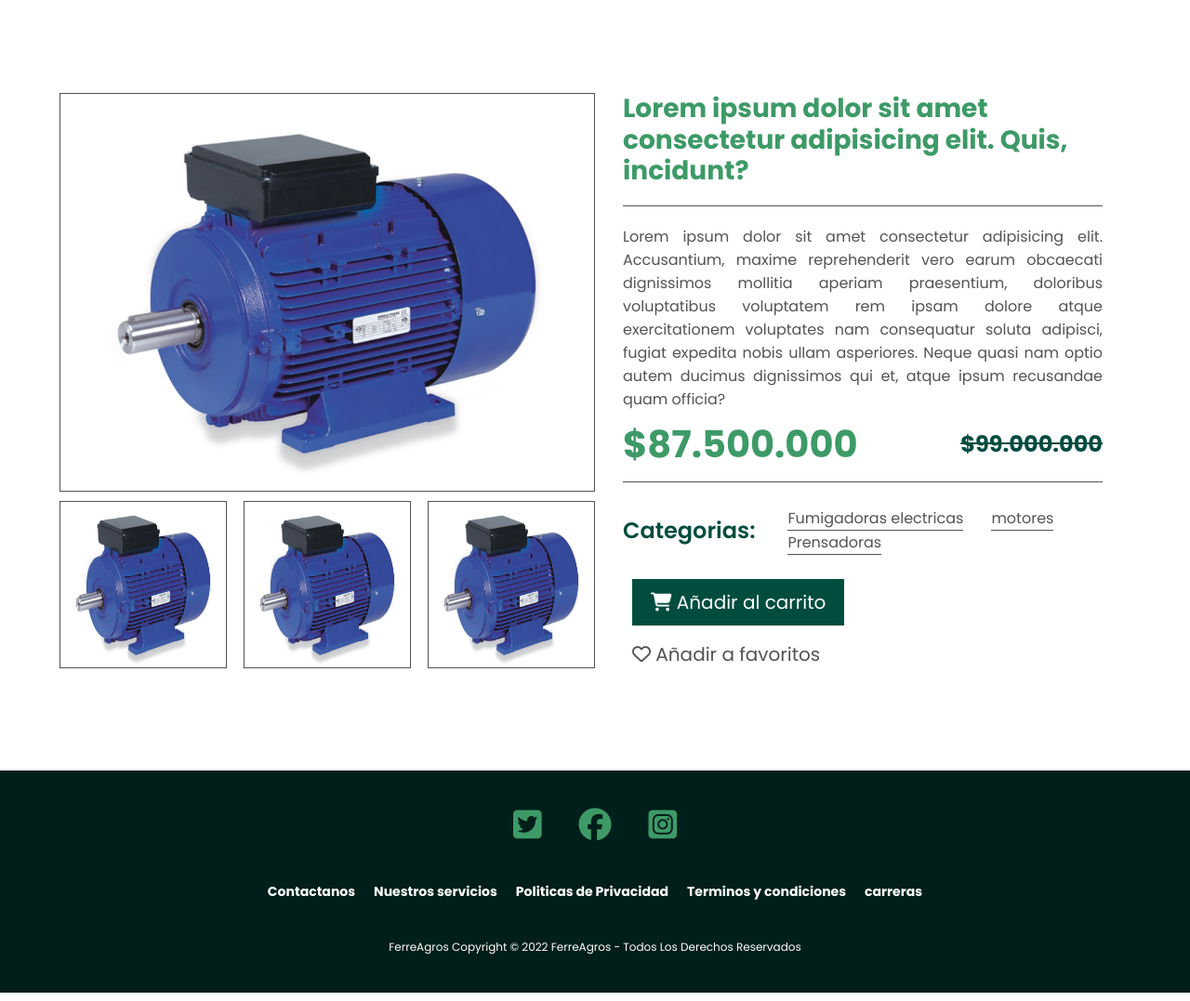
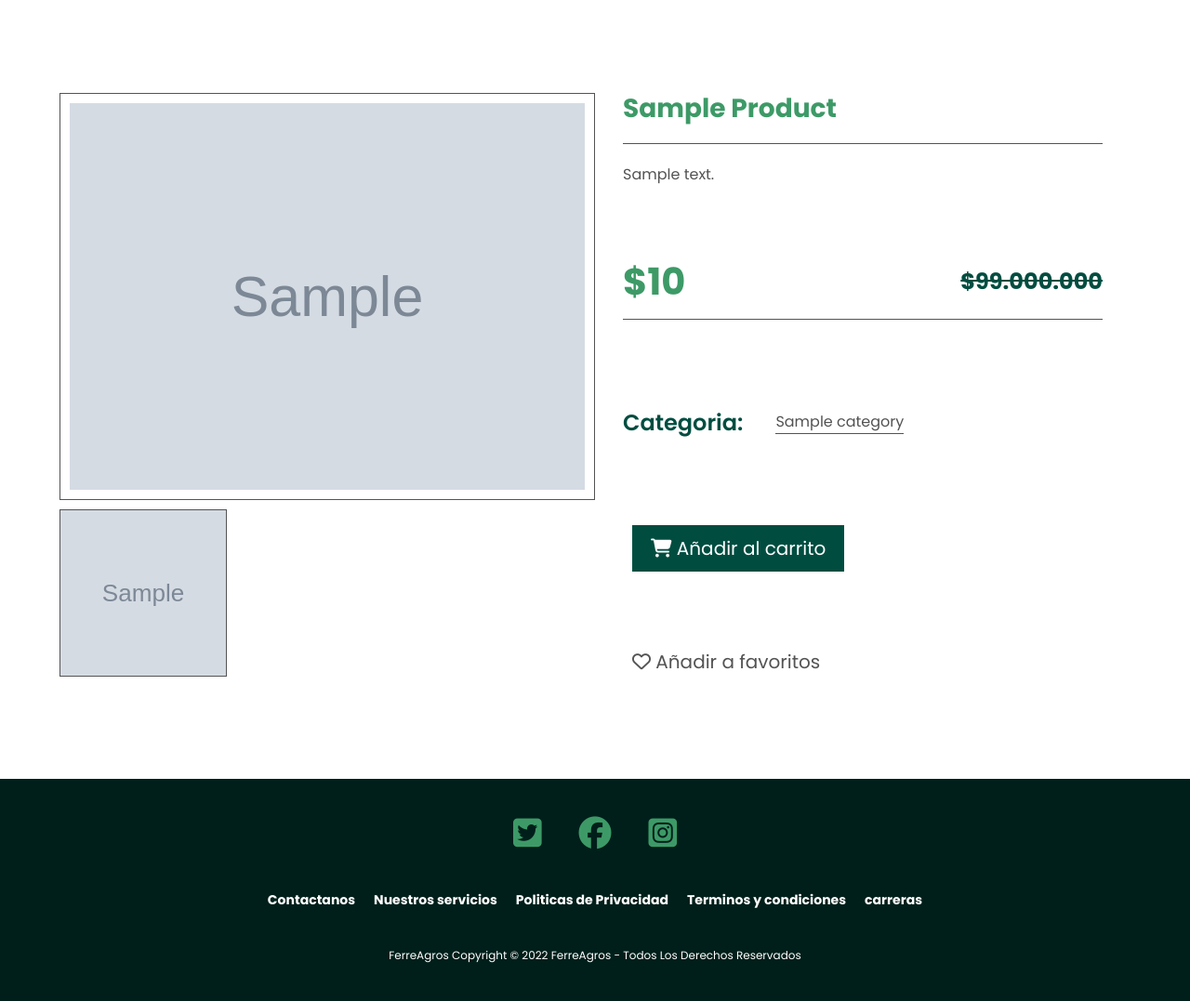
Before and after one commit to diegotangarife7/ferreagros, a Django app: template templates/product/detail_product.html in a window 1280 px wide. Shown: the part 70-1147 px from the top of the page at 93% size. Run offline with Django 4.2, Linux system fonts and the light colour scheme; the template is opened without the code that fills it: most values are stand-ins (such as "Sample title", 1, 10 or a date in 2020); grey boxes marked "Sample" are stand-in pictures; some libraries are stand-ins or nearby versions.

Commit message:
detalle del product dinamico

```diff
--- a/applications/product/urls.py
+++ b/applications/product/urls.py
@@ -9,7 +9,6 @@ app_name='product_app'
 urlpatterns = [
     path('todos/categorias/productos/', views.ListAllCategoriesAndProducts.as_view(), name='all_categories_products'),
     path('todos/categorias/productos/<slug:slug>/', views.list_by_category, name='filtered_by_categories'),
-
-    path('detail/', views.detail_product),
+    path('producto/detail/<slug:slug>/', views.DetailProduct.as_view(), name='detail_product'),
 
 ]
--- a/static/css/product/detail_product.css
+++ b/static/css/product/detail_product.css
@@ -30,8 +30,9 @@
 .detail-principal-image-product{
     border: 1px solid #535353;
     padding: 10px;
-    object-fit: cover;
+    object-fit: contain;
     width: 100%;
+    max-height: 483px;
 }
 
 .detail-container-secondary-image-product{
--- a/templates/product/detail_product.html
+++ b/templates/product/detail_product.html
@@ -3,7 +3,7 @@
 {% load humanize %}
 
 
-{% block title %} detail-- {% endblock  %}
+{% block title %} Detalle - {{product.name}} {% endblock  %}
 
 
 
@@ -11,42 +11,34 @@
 
 
 <main class="detail_product_main">
-
-
     <section class="detail-section-detail-buy">
-
         <div class="detail-all-images-product">
             <picture class="detail-container-principal-image-product">
-                <img class="detail-principal-image-product" src="{% static 'images/image_34.png' %}" alt="">
+                <img class="detail-principal-image-product" src="{{product.principal_image.url}}" alt="">
             </picture>
-
             <picture class="detail-container-secondary-image-product">
-                <img class="detail-secondary-image-product" src="{% static 'images/image_34.png' %}" alt="">
-                <img class="detail-secondary-image-product" src="{% static 'images/image_34.png' %}" alt="">
-                <img class="detail-secondary-image-product" src="{% static 'images/image_34.png' %}" alt="">
+                {% for img in list_images %}
+                        <img class="detail-secondary-image-product" src="{{img.images.url}}" alt="">
+                {% endfor %}
             </picture>
         </div>
-
         <div class="detail-container-info-product">
             <div class="detail-container-title-and-description">
-                <h2 class="detail-complete-title-h2">Lorem ipsum dolor sit amet consectetur adipisicing elit. Quis, incidunt?</h2>
-                <p class="detail-complete-description-h2">Lorem ipsum dolor sit amet consectetur adipisicing elit. Accusantium, maxime reprehenderit vero earum obcaecati dignissimos mollitia aperiam praesentium, doloribus voluptatibus voluptatem rem ipsam dolore atque exercitationem voluptates nam consequatur soluta adipisci, fugiat expedita nobis ullam asperiores. Neque quasi nam optio autem ducimus dignissimos qui et, atque ipsum recusandae quam officia?</p>
+                <h2 class="detail-complete-title-h2">{{product.name|title}}</h2>
+                <p class="detail-complete-description-h2">{{product.description|truncatechars:1000}}</p>
             </div>
-
             <div class="detail-container-two-prices">
-                <p class="detail-p-price-current">$87.500.000</p>
+                <p class="detail-p-price-current">${{product.price|floatformat:0|intcomma}}</p>
                 <p class="detail-p-price-old">$99.000.000</p>
             </div>
-
             <div class="detail-container-categories-all">
-                <h3 class="detail-title-h3-categories">Categorias:</h3>
+                <h3 class="detail-title-h3-categories">Categoria:</h3>
                 <ul class="detail-container-list-categories-ul">
-                    <li class="detail-ul-li-category-list">Fumigadoras electricas</li>
-                    <li class="detail-ul-li-category-list">motores</li>
-                    <li class="detail-ul-li-category-list">Prensadoras</li>
+                    {% for category in categories %}
+                        <li class="detail-ul-li-category-list">{{category.name}}</li>
+                    {% endfor %}
                 </ul>
             </div>
-
             <div class="detail-container-add-car-car">
                 <a href="" class="detail-container-link-add-car">
                     <span>
@@ -55,7 +47,6 @@
                     Añadir al carrito
                 </a>
             </div>
-
             <div class="detail-container-link-favorites">
                 <a href="" class="detail-link-add-favotites-a">
                     <span class="detail-button-like-icon">
@@ -64,11 +55,8 @@
                     Añadir a favoritos
                 </a>
             </div>
-
         </div>
-
     </section>
-
 </main>
 
 
```
Also changed, not shown: applications/product/views.py (+24 -4 lines), templates/product/all_categories_products.html (+5 -22 lines).
